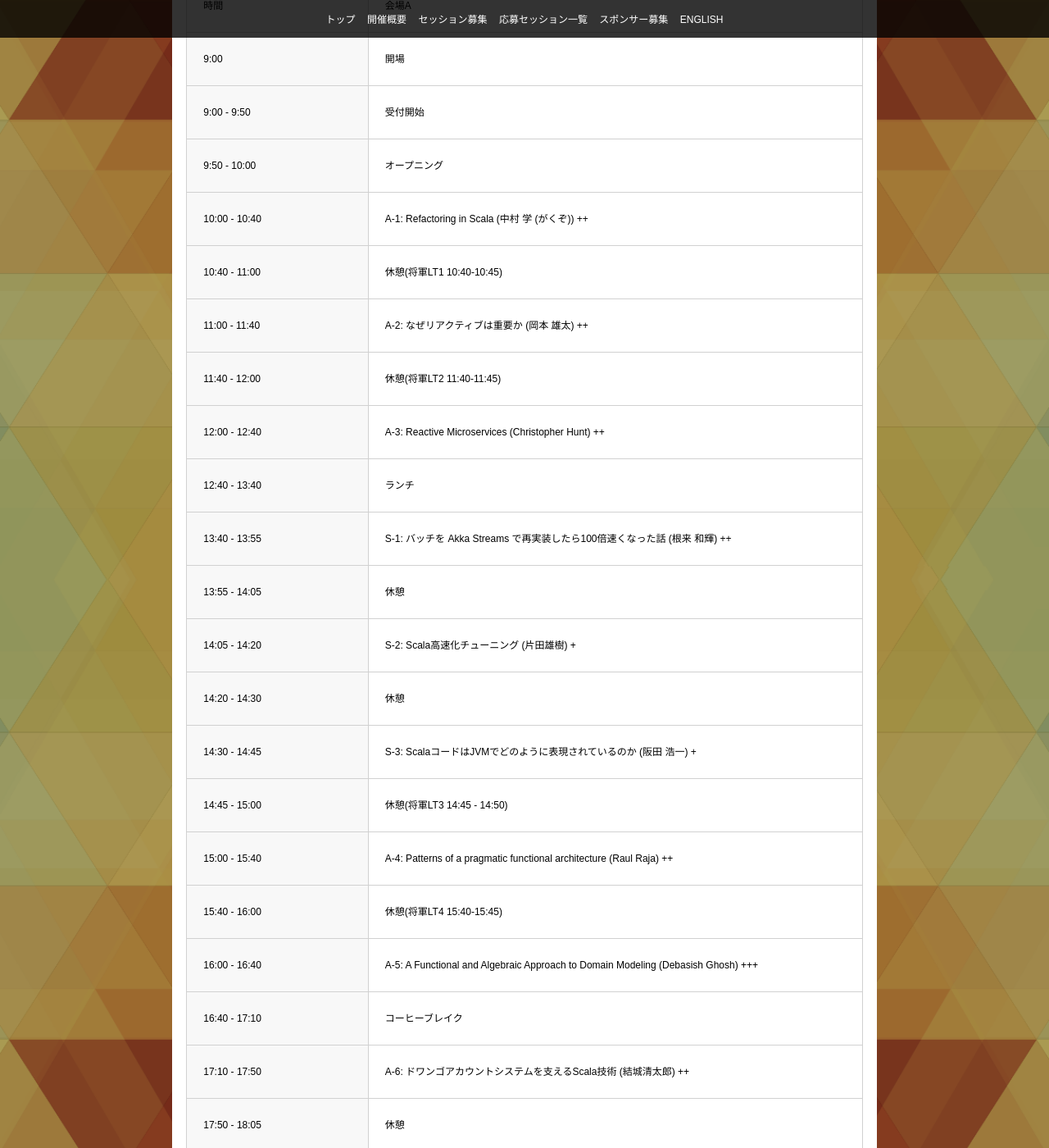
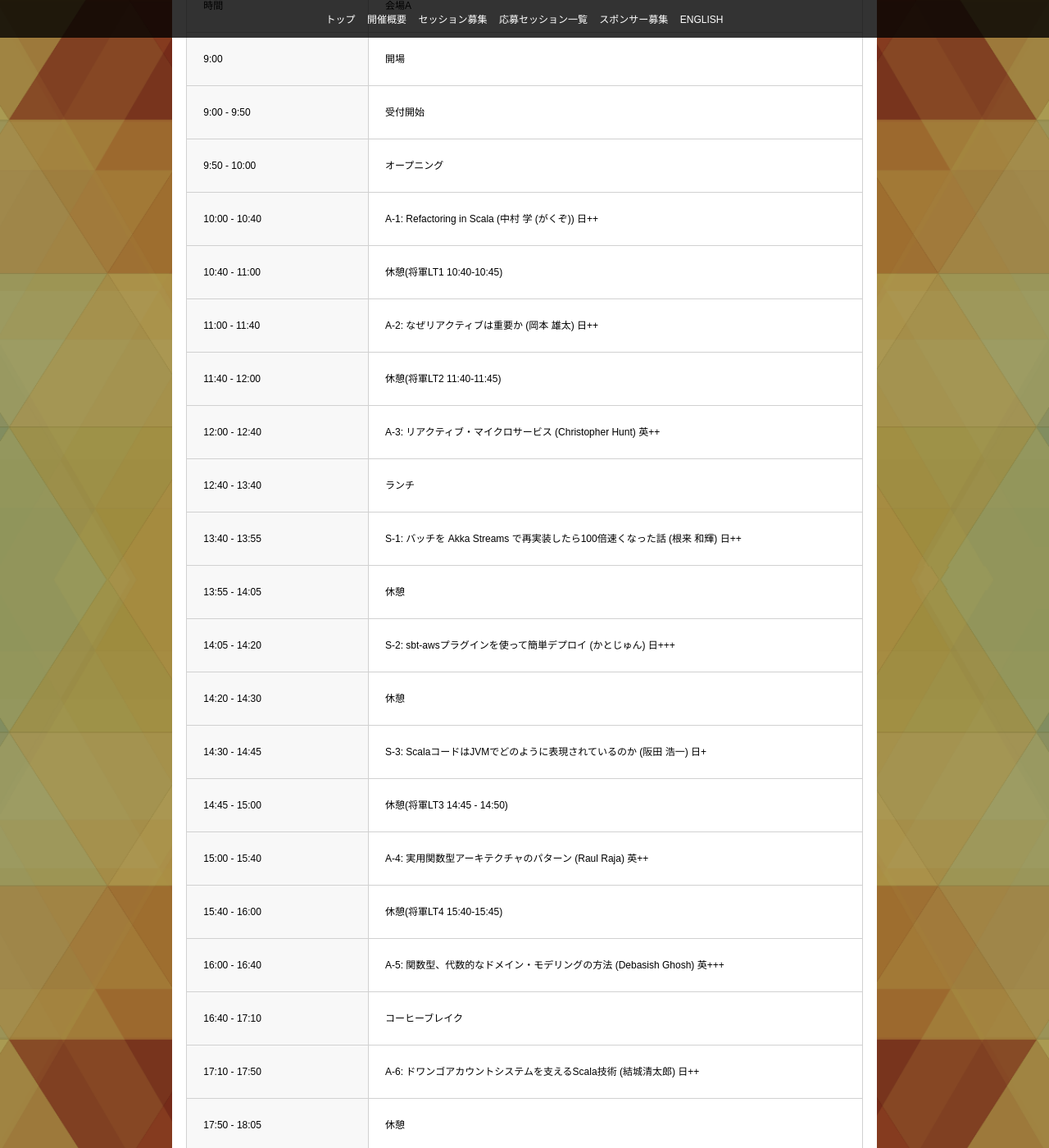
Before and after one commit to scalajp/2016.scalamatsuri.org, a Jekyll site: the page built from index.html, in a window 1280 px wide and 1400 px high, scrolled down 1986 px. Shown: the whole window at 82% size. Built offline with Jekyll 4.4.1, drawn with Linux system fonts in a browser that asks for light colours; a script that is not in the unit is left out; comment, search, counter and statistics services are not loaded; some of the changed text lies outside the part shown.

Commit message:
update time tables.

```diff
--- a/index.html
+++ b/index.html
@@ -334,23 +334,23 @@ layout: null
 							<tr><th>9:00</th><td>開場</td></tr>
 							<tr><th>9:00 - 9:50</th><td>受付開始</td></tr>
 							<tr><th>9:50 - 10:00</th><td>オープニング</td></tr>
-							<tr><th>10:00 - 10:40</th><td>A-1: Refactoring in Scala (中村 学 (がくぞ)) ++</td></tr>
+							<tr><th>10:00 - 10:40</th><td>A-1: Refactoring in Scala (中村 学 (がくぞ)) 日++</td></tr>
 							<tr><th>10:40 - 11:00</th><td>休憩(将軍LT1 10:40-10:45)</td></tr>
-							<tr><th>11:00 - 11:40</th><td>A-2: なぜリアクティブは重要か (岡本 雄太) ++</td></tr>
+							<tr><th>11:00 - 11:40</th><td>A-2: なぜリアクティブは重要か (岡本 雄太) 日++</td></tr>
 							<tr><th>11:40 - 12:00</th><td>休憩(将軍LT2 11:40-11:45)</td></tr>
-							<tr><th>12:00 - 12:40</th><td>A-3: Reactive Microservices (Christopher Hunt) ++</td></tr>
+							<tr><th>12:00 - 12:40</th><td>A-3: リアクティブ・マイクロサービス (Christopher Hunt) 英++</td></tr>
 							<tr><th>12:40 - 13:40</th><td>ランチ</td></tr>
-							<tr><th>13:40 - 13:55</th><td>S-1: バッチを Akka Streams で再実装したら100倍速くなった話 (根来 和輝) ++</td></tr>
+							<tr><th>13:40 - 13:55</th><td>S-1: バッチを Akka Streams で再実装したら100倍速くなった話 (根来 和輝) 日++</td></tr>
 							<tr><th>13:55 - 14:05</th><td>休憩</td></tr>
-							<tr><th>14:05 - 14:20</th><td>S-2: Scala高速化チューニング (片田雄樹) +</td></tr>
+							<tr><th>14:05 - 14:20</th><td>S-2: sbt-awsプラグインを使って簡単デプロイ (かとじゅん) 日+++</td></tr>
 							<tr><th>14:20 - 14:30</th><td>休憩</td></tr>
-							<tr><th>14:30 - 14:45</th><td>S-3: ScalaコードはJVMでどのように表現されているのか (阪田 浩一) +</td></tr>
+							<tr><th>14:30 - 14:45</th><td>S-3: ScalaコードはJVMでどのように表現されているのか (阪田 浩一) 日+</td></tr>
 							<tr><th>14:45 - 15:00</th><td>休憩(将軍LT3 14:45 - 14:50)</td></tr>
-							<tr><th>15:00 - 15:40</th><td>A-4: Patterns of a pragmatic functional architecture (Raul Raja) ++</td></tr>
+							<tr><th>15:00 - 15:40</th><td>A-4: 実用関数型アーキテクチャのパターン (Raul Raja) 英++</td></tr>
 							<tr><th>15:40 - 16:00</th><td>休憩(将軍LT4 15:40-15:45)</td></tr>
-							<tr><th>16:00 - 16:40</th><td>A-5: A Functional and Algebraic Approach to Domain Modeling (Debasish Ghosh) +++</td></tr>
+							<tr><th>16:00 - 16:40</th><td>A-5: 関数型、代数的なドメイン・モデリングの方法 (Debasish Ghosh) 英+++</td></tr>
 							<tr><th>16:40 - 17:10</th><td>コーヒーブレイク</td></tr>
-							<tr><th>17:10 - 17:50</th><td>A-6: ドワンゴアカウントシステムを支えるScala技術 (結城清太郎) ++</td></tr>
+							<tr><th>17:10 - 17:50</th><td>A-6: ドワンゴアカウントシステムを支えるScala技術 (結城清太郎) 日++</td></tr>
 							<tr><th>17:50 - 18:05</th><td>休憩</td></tr>
 							<tr><th>18:05 - 20:00</th><td>挨拶 + 懇親会</td></tr>
 						</table>
@@ -366,21 +366,21 @@ layout: null
 							<tr><th>9:50 - 10:00</th><td></td></tr>
 							<tr><th>10:00 - 10:40</th><td></td></tr>
 							<tr><th>10:40 - 11:00</th><td></td></tr>
-							<tr><th>11:00 - 11:40</th><td>B-2: Types vs Tests (Amanda Laucher) ++</td></tr>
+							<tr><th>11:00 - 11:40</th><td>B-2: 型 vs テスト (Amanda Laucher) 英++</td></tr>
 							<tr><th>11:40 - 12:00</th><td></td></tr>
-							<tr><th>12:00 - 12:40</th><td>B-3: Scala Refactoring for Fun and Profit (Tomer Gabel) ++</td></tr>
+							<tr><th>12:00 - 12:40</th><td>B-3: 楽しく役立つ Scala リファクタリング (Tomer Gabel) 英++</td></tr>
 							<tr><th>12:40 - 13:40</th><td></td></tr>
-							<tr><th>13:40 - 13:55</th><td>T-1: How to Play Scala production framework on Dockerized Infrastructure (Naoki Ainoya) ++</td></tr>
+							<tr><th>13:40 - 13:55</th><td>T-1: Dockerをベースとしたインフラ上でのPlay frameworkアプリケーション本番運用ノウハウ (Naoki Ainoya) 英++</td></tr>
 							<tr><th>13:55 - 14:05</th><td></td></tr>
-							<tr><th>14:05 - 14:20</th><td>T-2: Contributing to Scala OSS from East Asia (Kazuhiro Sera) ++</td></tr>
+							<tr><th>14:05 - 14:20</th><td>T-2: アジアから Scala OSS に貢献するということ (Kazuhiro Sera) 英++</td></tr>
 							<tr><th>14:20 - 14:30</th><td></td></tr>
-							<tr><th>14:30 - 14:45</th><td>T-3: Functional Programming for All (Zach McCoy) +</td></tr>
+							<tr><th>14:30 - 14:45</th><td>T-3: みんなの関数型プログラミング (Zach McCoy) 英+</td></tr>
 							<tr><th>14:45 - 15:00</th><td></td></tr>
-							<tr><th>15:00 - 15:40</th><td>B-4: Reducing the Slippery Surface of Errors with Dependent Types (Jon Pretty) ++</td></tr>
+							<tr><th>15:00 - 15:40</th><td>B-4: TBA</td></tr>
 							<tr><th>15:40 - 16:00</th><td></td></tr>
-							<tr><th>16:00 - 16:40</th><td>B-5: The Zen of Akka (Konrad Malawski) ++</td></tr>
+							<tr><th>16:00 - 16:40</th><td>B-5: The Zen of Akka (Konrad Malawski) 英++</td></tr>
 							<tr><th>16:40 - 17:10</th><td></td></tr>
-							<tr><th>17:10 - 17:50</th><td>B-6: Scalaz-Stream in the Wild: Rearchitecting Existing Batch Applications (Mathias Sulser) ++</td></tr>
+							<tr><th>17:10 - 17:50</th><td>B-6:実戦Scalaz-Stream: 既存のバッチシステムを置き換える (Mathias Sulser) 英++</td></tr>
 							<tr><th>17:50 - 18:05</th><td></td></tr>
 							<tr><th>18:05 - 20:00</th><td></td></tr>
 						</table>
@@ -396,9 +396,9 @@ layout: null
 							<tr><th>9:50 - 10:00</th><td></td></tr>
 							<tr><th>10:00 - 10:40</th><td></td></tr>
 							<tr><th>10:40 - 11:00</th><td></td></tr>
-							<tr><th>11:00 - 11:40</th><td>C-2: Scalaで始めるDeep Learning (麻植泰輔) +</td></tr>
+							<tr><th>11:00 - 11:40</th><td>C-2: Scalaで始めるDeep Learning (麻植泰輔) 日+</td></tr>
 							<tr><th>11:40 - 12:00</th><td></td></tr>
-							<tr><th>12:00 - 12:40</th><td>C-3: 猫という考え方 (Eugene Yokota) ++</td></tr>
+							<tr><th>12:00 - 12:40</th><td>C-3: 猫という考え方 (Eugene Yokota) 日++</td></tr>
 							<tr><th>12:40 - 13:40</th><td></td></tr>
 							<tr><th>13:40 - 13:55</th><td></td></tr>
 							<tr><th>13:55 - 14:05</th><td></td></tr>
@@ -406,11 +406,11 @@ layout: null
 							<tr><th>14:20 - 14:30</th><td></td></tr>
 							<tr><th>14:30 - 14:45</th><td></td></tr>
 							<tr><th>14:45 - 15:00</th><td></td></tr>
-							<tr><th>15:00 - 15:40</th><td>C-4: あなたのScalaを爆速にする７つの方法 (井上 ゆり) +</td></tr>
+							<tr><th>15:00 - 15:40</th><td>C-4: あなたのScalaを爆速にする７つの方法 (井上 ゆり) 日+</td></tr>
 							<tr><th>15:40 - 16:00</th><td></td></tr>
-							<tr><th>16:00 - 16:40</th><td>C-5: Playソースコード完全マスターへの道 (高橋俊幸) ++</td></tr>
+							<tr><th>16:00 - 16:40</th><td>C-5: Playソースコード完全マスターへの道 (高橋俊幸) 日++</td></tr>
 							<tr><th>16:40 - 17:10</th><td></td></tr>
-							<tr><th>17:10 - 17:50</th><td>C-6: Scalaでドメイン駆動設計に真正面から取り組んだ話 (藤井 善隆) ++</td></tr>
+							<tr><th>17:10 - 17:50</th><td>C-6: Scalaでドメイン駆動設計に真正面から取り組んだ話 (藤井 善隆) 日++</td></tr>
 							<tr><th>17:50 - 18:05</th><td></td></tr>
 							<tr><th>18:05 - 20:00</th><td></td></tr>
 						</table>
@@ -458,13 +458,13 @@ layout: null
 							<tr><th>10:00 - 11:00</th><td></td></tr>
 							<tr><th>11:00 - 11:50</th><td>B-1</td></tr>
 							<tr><th>11:50 - 12:00</th><td></td></tr>
-							<tr><th>12:00 - 12:50</th><td>B-2</td></tr>
+							<tr><th>12:00 - 12:50</th><td>B-2: ScalaとSparkによる日本語テキストマイニング (Eduardo Gonzalez) 日+</td></tr>
 							<tr><th>13:20 - 13:50</th><td></td></tr>
-							<tr><th>14:00 - 14:50</th><td>B-3: The Sadness at the End of the Happy Path (Jonas Bonér) </td></tr>
+							<tr><th>14:00 - 14:50</th><td>B-3: 正常系の末に行き着く異常さ (Jonas Bonér) 英++</td></tr>
 							<tr><th>14:50 - 15:00</th><td></td></tr>
-							<tr><th>15:00 - 15:50</th><td>B-4: The Unreasonable Effectiveness of Scala for Big Data (Dean Wampler)</td></tr>
+							<tr><th>15:00 - 15:50</th><td>B-4: IntelliJ IDEA で Scala をマスターする (Alexander Podkhalyuzin) 英+</td></tr>
 							<tr><th>15:50 - 16:00</th><td></td></tr>
-							<tr><th>16:00 - 16:50</th><td>B-5: The Scala.js Compilation Pipeline (Tobias Schlatter)</td></tr>
+							<tr><th>16:00 - 16:50</th><td>B-5: Scala.js コンパイル・パイプライン (Tobias Schlatter) 英+++</td></tr>
 							<tr><th>16:50 - 17:00</th><td></td></tr>
 							<tr><th>17:00 - 17:50</th><td>B-6</td></tr>
 						</table>
@@ -478,17 +478,17 @@ layout: null
 							</tr>
 							<tr><th>9:00</th><td></td></tr>
 							<tr><th>10:00 - 11:00</th><td></td></tr>
-							<tr><th>11:00 - 11:50</th><td>B-1</td></tr>
+							<tr><th>11:00 - 11:50</th><td>C-1</td></tr>
 							<tr><th>11:50 - 12:00</th><td></td></tr>
-							<tr><th>12:00 - 12:50</th><td>B-2</td></tr>
+							<tr><th>12:00 - 12:50</th><td>C-2</td></tr>
 							<tr><th>13:20 - 13:50</th><td></td></tr>
-							<tr><th>14:00 - 14:50</th><td>B-3: The Sadness at the End of the Happy Path (Jonas Bonér) </td></tr>
+							<tr><th>14:00 - 14:50</th><td>C-3</td></tr>
 							<tr><th>14:50 - 15:00</th><td></td></tr>
-							<tr><th>15:00 - 15:50</th><td>B-4: The Unreasonable Effectiveness of Scala for Big Data (Dean Wampler)</td></tr>
+							<tr><th>15:00 - 15:50</th><td>C-4</td></tr>
 							<tr><th>15:50 - 16:00</th><td></td></tr>
-							<tr><th>16:00 - 16:50</th><td>B-5: The Scala.js Compilation Pipeline (Tobias Schlatter)</td></tr>
+							<tr><th>16:00 - 16:50</th><td>C-5</td></tr>
 							<tr><th>16:50 - 17:00</th><td></td></tr>
-							<tr><th>17:00 - 17:50</th><td>B-6</td></tr>
+							<tr><th>17:00 - 17:50</th><td>C-6</td></tr>
 						</table>
 
 					</div>
```
Also changed, not shown: other parts of index.html (+2 -2 lines), index_en.html (+107 -325 lines).
